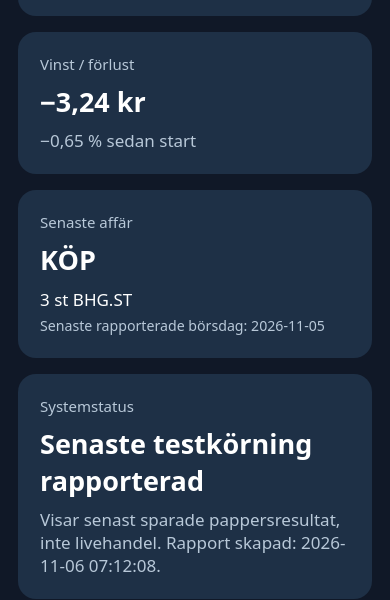
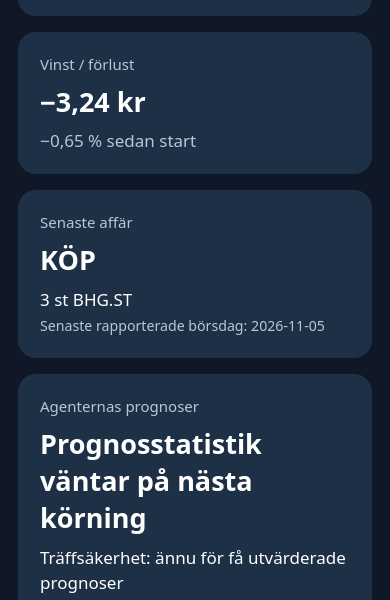
Before and after one commit to einarjohansen73-bot/AktieAgent-Mobil, a plain HTML site: page index.html in a window 390 px wide. Shown: the part 240-840 px from the top of the page. Drawn offline with Linux system fonts and the light colour scheme.

Commit message:
Show forecast progress and directional accuracy on mobile dashboard

```diff
--- a/index.html
+++ b/index.html
@@ -16,6 +16,7 @@ footer{font-size:13px;color:#b8c8d8;line-height:1.5;margin:18px 0}
 <section><div class="label">Portföljvärde</div><div class="big" id="equity">—</div></section>
 <section><div class="label">Vinst / förlust</div><div class="value" id="profit">—</div><div class="muted" id="percent">—</div></section>
 <section><div class="label">Senaste affär</div><div class="value" id="action">—</div><div class="detail" id="trade">—</div><small id="session"></small></section>
+<section><div class="label">Agenternas prognoser</div><div class="value" id="forecasts">—</div><div class="detail" id="accuracy">—</div><small>Riktning efter två senare observerade börsdagar. Äldre prognosmetoder räknas inte in i träffsäkerheten.</small></section>
 <section><div class="label">Systemstatus</div><div class="value" id="status">Läser rapport…</div><div class="muted" id="statusdetail"></div></section>
 <button onclick="refresh()">Uppdatera</button>
 <footer>Startkapital 500 kr. Endast fördröjd simulering med inofficiella kurser. Redovisat resultat är före courtage och spread. Ingen koppling till Nordnet. Systemstatus visar rapportens tillstånd, inte realtidsövervakning.</footer>
@@ -31,6 +32,9 @@ const d=await response.json(),s=d.state,p=d.performance;
 if(!s||!p)throw Error('ofullständig rapport');
 const history=s.history||[];
 const lastTrade=[...history].reverse().find(x=>x.action==='BUY'||x.action==='SELL');
+const f=d.forecasts||{};
+set('forecasts',typeof f.total==='number'?f.total+' registrerade · '+(f.evaluated??0)+' utvärderade':'Prognosstatistik väntar på nästa körning');
+set('accuracy',typeof f.accuracy_percent==='number'?'Träffsäkerhet: '+f.accuracy_percent.toLocaleString('sv-SE')+' %':'Träffsäkerhet: ännu för få utvärderade prognoser');
 set('equity',kr(p.equity_sek));
 set('profit',kr(p.profit_sek));
 set('percent',typeof p.profit_sek==='number'?(100*p.profit_sek/500).toLocaleString('sv-SE',{maximumFractionDigits:2})+' % sedan start':'Procent kan inte beräknas');
```
